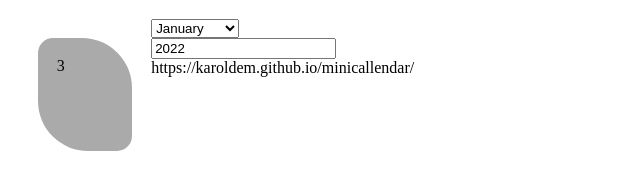
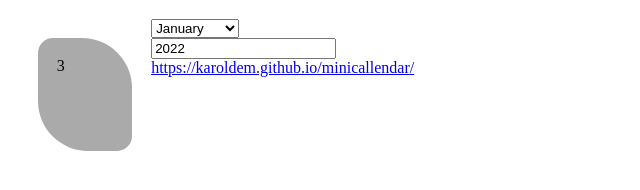
Before and after one commit to karoldem/minicalendar, a plain HTML site: page index.html in a window 1280 px wide. Shown: the whole page, without its empty margins (0-640 px from the left). Drawn offline with nearby package versions, Linux system fonts and the light colour scheme.

Commit message:
Update index.html

```diff
--- a/index.html
+++ b/index.html
@@ -31,9 +31,9 @@
 
             <div><input v-model="year" /></div>
 
-            https://karoldem.github.io/minicallendar/
+            <a href="https://karoldem.github.io/minicallendar/">https://karoldem.github.io/minicallendar/</a>
         </section>
-
+{{debug}}
     </div>
 
 
```
